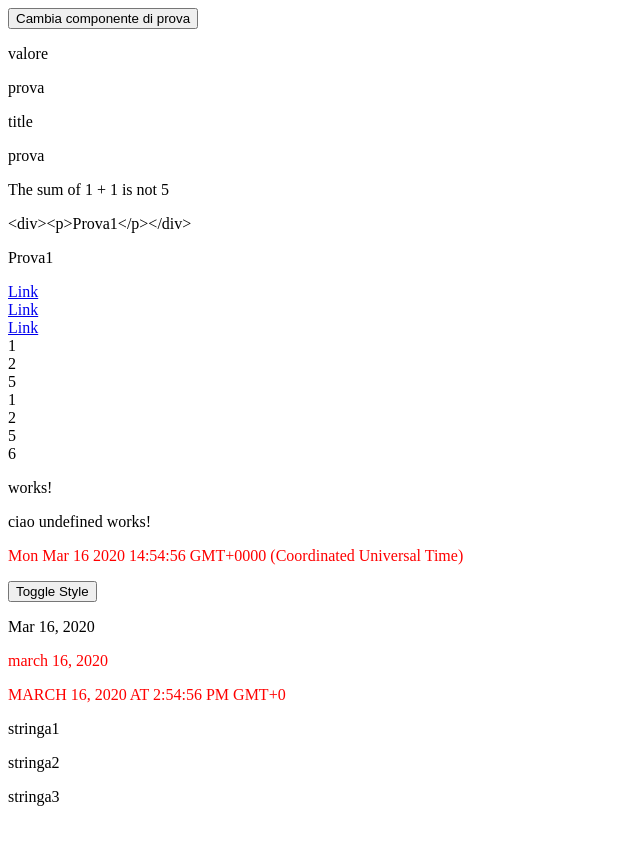
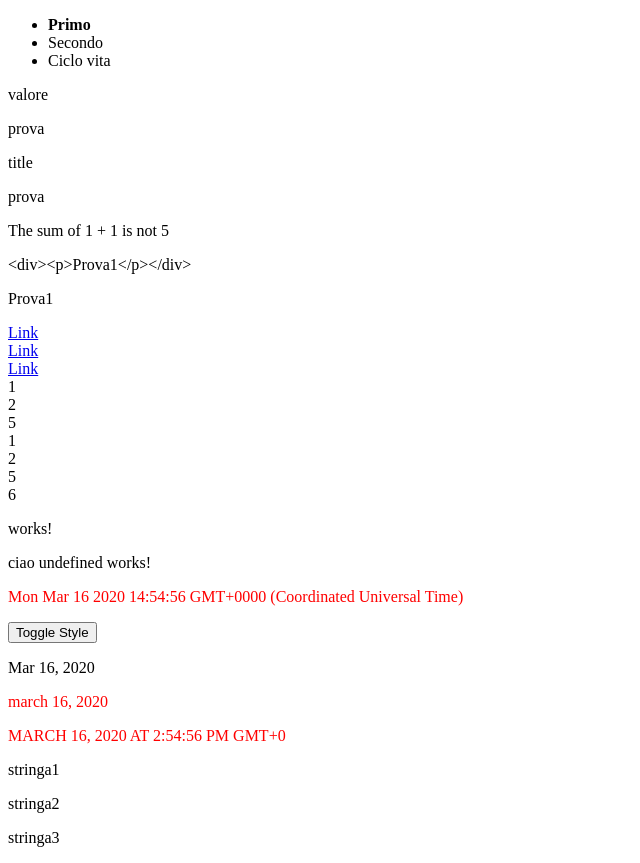
Before and after one commit to AndreaLoNivuro/prova, an Angular app: page /primo in a window 1280 px wide. Shown: the whole page, without its empty margins (0-640 px from the left). Before the commit the page ends 822 px from the top, so only its background shows below. Built offline with nearby package versions, Linux system fonts and the light colour scheme.

Commit message:
Utilizzo Router Link

```diff
--- /dev/null
+++ b/src/app/app-routing.module.ts
@@ -0,0 +1,27 @@
+import { NgModule } from '@angular/core';
+import { RouterModule, Routes } from '@angular/router';
+
+import { PrimoComponent } from './primo/primo.component';
+import { SecondoComponent } from './secondo/secondo.component';
+import { CiclovitaComponent } from './ciclovita/ciclovita.component';
+import { PageNotFoundComponent } from './page-not-found/page-not-found.component';
+
+const appRoutes: Routes = [
+    { path: 'primo', component: PrimoComponent },
+    { path: 'secondo', component: SecondoComponent },
+    { path: 'ciclovita', component: CiclovitaComponent },
+    { path: '', redirectTo: '/primo', pathMatch: 'full' },
+    { path: '**', component: PageNotFoundComponent },
+];
+
+@NgModule({
+    imports: [
+        RouterModule.forRoot(
+            appRoutes,
+        ),
+    ],
+    exports: [
+        RouterModule
+    ]
+})
+export class ProvaRoutingModule { }
--- a/src/app/app.component.html
+++ b/src/app/app.component.html
@@ -1,3 +1,3 @@
-<button (click)="showComponent()">Cambia componente di prova</button>
+<app-menu></app-menu>
 
 <router-outlet></router-outlet>
--- a/src/app/app.module.ts
+++ b/src/app/app.module.ts
@@ -1,8 +1,6 @@
 import { BrowserModule } from '@angular/platform-browser';
 import { NgModule } from '@angular/core';
 import { FormsModule } from '@angular/forms';
-import { RouterModule, Routes } from '@angular/router';
-
 
 import { AppComponent } from './app.component';
 import { PrimoComponent } from './primo/primo.component';
@@ -10,14 +8,8 @@ import { SecondoComponent } from './secondo/secondo.component';
 import { CiclovitaComponent } from './ciclovita/ciclovita.component';
 import { PageNotFoundComponent } from './page-not-found/page-not-found.component';
 import { MenuComponent } from './menu/menu.component';
+import { ProvaRoutingModule } from './app-routing.module';
 
-const appRoutes: Routes = [
-  { path: 'primo', component: PrimoComponent },
-  { path: 'secondo', component: SecondoComponent },
-  { path: 'ciclovita', component: CiclovitaComponent },
-  { path: '', redirectTo: '/primo', pathMatch: 'full'},
-  { path: '**', component: PageNotFoundComponent },
-];
 
 
 @NgModule({
@@ -27,14 +19,12 @@ const appRoutes: Routes = [
     SecondoComponent,
     CiclovitaComponent,
     PageNotFoundComponent,
-    MenuComponent
+    MenuComponent,
   ],
   imports: [
     BrowserModule,
     FormsModule,
-    RouterModule.forRoot(
-      appRoutes,
-    ),
+    ProvaRoutingModule,
   ],
   providers: [],
   bootstrap: [AppComponent]
--- a/src/app/menu/menu.component.html
+++ b/src/app/menu/menu.component.html
@@ -1 +1,5 @@
-<p>menu works!</p>
+<ul>
+    <li routerLink="/primo" routerLinkActive="active">Primo</li>
+    <li routerLink="/secondo" routerLinkActive="active">Secondo</li>
+    <li routerLink="/ciclovita" routerLinkActive="active">Ciclo vita</li>
+</ul>
--- a/src/app/menu/menu.component.scss
+++ b/src/app/menu/menu.component.scss
@@ -0,0 +1,3 @@
+.active {
+    font-weight: bold;
+}
--- a/src/app/page-not-found/page-not-found.component.html
+++ b/src/app/page-not-found/page-not-found.component.html
@@ -1 +1,2 @@
 <p>page-not-found works!</p>
+<button (click)="returnToPrimo()">Ritorna a primo</button>
--- a/src/app/page-not-found/page-not-found.component.ts
+++ b/src/app/page-not-found/page-not-found.component.ts
@@ -1,4 +1,5 @@
 import { Component, OnInit } from '@angular/core';
+import { Router } from '@angular/router';
 
 @Component({
   selector: 'app-page-not-found',
@@ -7,9 +8,13 @@ import { Component, OnInit } from '@angular/core';
 })
 export class PageNotFoundComponent implements OnInit {
 
-  constructor() { }
+  constructor(private router: Router) { }
 
   ngOnInit(): void {
   }
 
+  returnToPrimo(){
+    this.router.navigateByUrl('/primo');
+  }
+
 }
```
